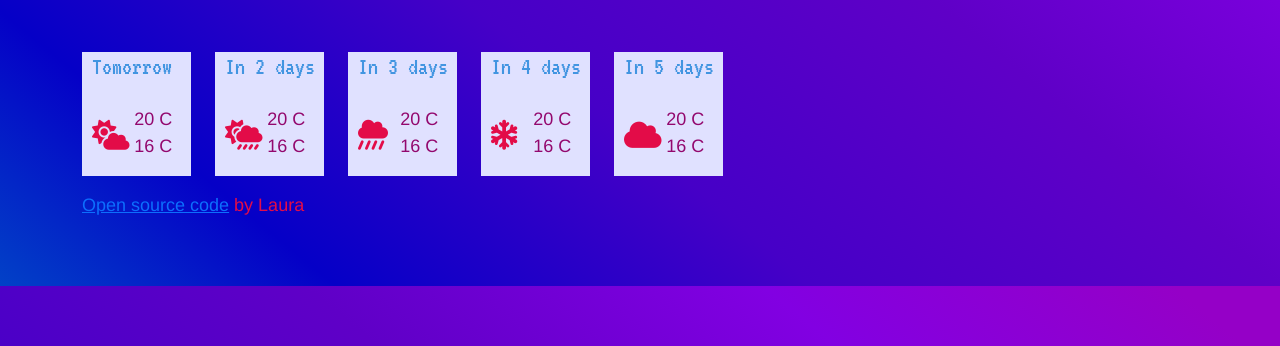
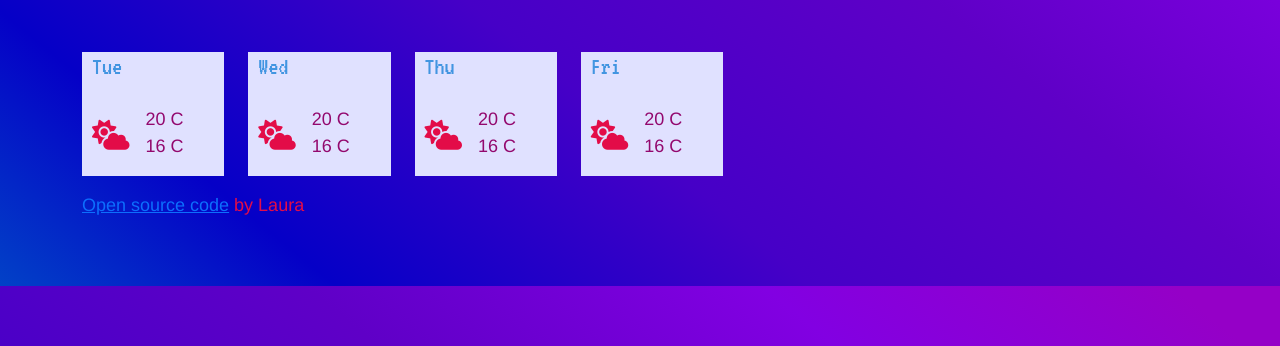
Before and after one commit to laumo15/learning, a plain HTML site: page weather-app/index.html in a window 1280 px wide. Shown: the part 514-860 px from the top of the page. Drawn offline with nearby package versions, Linux system fonts and the light colour scheme.

Commit message:
Replaced repeated HTML with JS template for dynamic HTML

```diff
--- a/weather-app/index.html
+++ b/weather-app/index.html
@@ -46,83 +46,8 @@
                         <span id = "wind-speed"></span>
                     </div>
                 </div>
-                <div class="row">
-                    <div class="col">
-                        <div class="card mb-3 next-days" style="max-width: 200px;">
-                            <div class="row g-0">
-                                <h5>Tomorrow</h5>
-                                <div class="col-md-4">
-                                <i class="fa-solid fa-cloud-sun next-days"></i>
-                                </div>
-                                <div class="col-md-8">
-                                <div class="card-body">
-                                    <p class="card-text">20 C </br> 16 C</p>
-                                </div>
-                                </div>
-                            </div>
-                        </div>
-                    </div>
-                    <div class="col">
-                        <div class="card mb-3 next-days" style="max-width: 200px;">
-                            <div class="row g-0">
-                                <h5>In 2 days</h5>
-                                <div class="col-md-4">
-                                <i class="fa-solid fa-cloud-sun-rain next-days"></i>
-                                </div>
-                                <div class="col-md-8">
-                                <div class="card-body">
-                                    <p class="card-text">20 C </br> 16 C</p>
-                                </div>
-                                </div>
-                            </div>
-                        </div>
-                    </div>
-                    <div class="col">
-                        <div class="card mb-3 next-days" style="max-width: 200px;">
-                            <div class="row g-0">
-                                <h5>In 3 days</h5>
-                                <div class="col-md-4">
-                                <i class="fa-solid fa-cloud-showers-heavy next-days"></i>
-                                </div>
-                                <div class="col-md-8">
-                                <div class="card-body">
-                                    <p class="card-text">20 C </br> 16 C</p>
-                                </div>
-                                </div>
-                            </div>
-                        </div>
-                    </div>
-                    <div class="col">
-                        <div class="card mb-3 next-days" style="max-width: 200px;">
-                            <div class="row g-0">
-                                <h5>In 4 days</h5>
-                                <div class="col-md-4">
-                                <i class="fa-solid fa-snowflake next-days"></i>
-                                </div>
-                                <div class="col-md-8">
-                                <div class="card-body">
-                                    <p class="card-text">20 C </br> 16 C</p>
-                                </div>
-                                </div>
-                            </div>
-                        </div>
-                    </div>
-                    <div class="col">
-                        <div class="card mb-3 next-days" style="max-width: 200px;">
-                            <div class="row g-0">
-                                <h5>In 5 days</h5>
-                                <div class="col-md-4">
-                                <i class="fa-solid fa-cloud next-days"></i>
-                                </div>
-                                <div class="col-md-8">
-                                <div class="card-body">
-                                    <p class="card-text">20 C </br> 16 C</p>
-                                </div>
-                                </div>
-                            </div>
-                        </div>
-                    </div>
-                </div>
+                <div id="forecast"></div>
+
             </div>
             <div class="col-1 spacer">
             </div>
--- a/weather-app/src/index.js
+++ b/weather-app/src/index.js
@@ -84,6 +84,35 @@ function updateIcon(response) {
   iconElement.setAttribute("alt", response.data.weather[0].main);
 }
 
+function displayForecast() {
+  let forecastElement = document.querySelector("#forecast");
+  let days = ["Tue", "Wed", "Thu", "Fri"];
+  let forecastHTML = `<div class="row">`;
+  days.forEach(function (day) {
+    forecastHTML =
+      forecastHTML +
+      `
+      <div class="col">
+          <div class="card mb-3 next-days" style="max-width: 200px;">
+              <div class="row g-0">
+                  <h5>${day}</h5>
+                  <div class="col-md-4">
+                  <i class="fa-solid fa-cloud-sun next-days"></i>
+                  </div>
+                  <div class="col-md-8">
+                  <div class="card-body">
+                      <p class="card-text">20 C </br> 16 C</p>
+                  </div>
+                  </div>
+              </div>
+          </div>
+      </div>
+      `;
+  });
+  forecastHTML = forecastHTML + `</div>`;
+  forecastElement.innerHTML = forecastHTML;
+}
+
 function convertToF(event) {
   event.preventDefault();
   let currentTemperature = document.querySelector("#temp");
@@ -117,3 +146,5 @@ let fahrenheit = document.querySelector("#fahrenheit-link");
 let celsius = document.querySelector("#celsius-link");
 fahrenheit.addEventListener("click", convertToF);
 celsius.addEventListener("click", convertToC);
+
+displayForecast();
```
